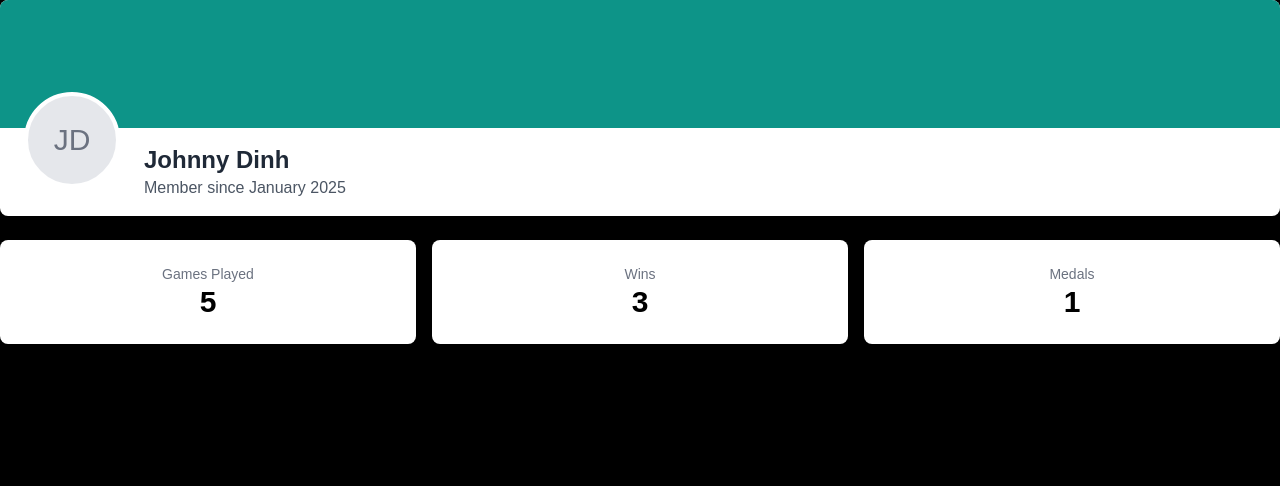
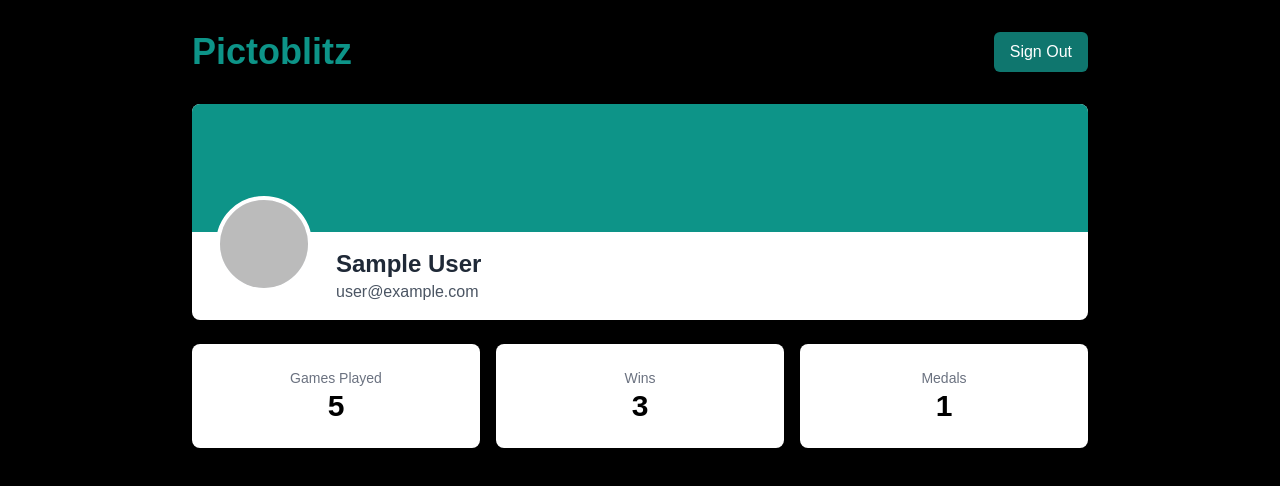
Before and after one commit to ZhuoqunWei/pictoblitz3, a Next.js app in the folder pictoblitz/: page /profile in a window 1280 px wide. Shown: the top 486 px of the page. Built offline with nearby package versions, Linux system fonts and the light colour scheme; no server answers; sample sign-in values are in the browser's storage.

Commit message:
Add Firebase authentication with Google sign-in

```diff
--- a/pictoblitz/src/app/page.js
+++ b/pictoblitz/src/app/page.js
@@ -1,41 +1,38 @@
+"use client";
+
 import Image from "next/image";
 import Link from 'next/link'
 
-import { signInWithPopup } from "firebase/auth";
-// import { auth, googleProvider } from "@/lib/firebase";
+import { signInWithPopup, GoogleAuthProvider } from "firebase/auth";
+import { auth, googleProvider } from "@/lib/firebase";
+import { useState } from "react";
+import { useRouter } from "next/navigation";
 
 export default function Home() {
 
-  const handleSignIn = () => {
-    const provider = new GoogleAuthProvider();
+  const [user, setUser] = useState(null);
+  const router = useRouter();
 
-    signInWithPopup(auth, provider)
-    .then((result) => {
-      // This gives you a Google Access Token. You can use it to access the Google API.
-      const credential = GoogleAuthProvider.credentialFromResult(result);
-      const token = credential.accessToken;
-      // The signed-in user info.
+  const handleSignIn = async () => {
+    try {
+      const result = await signInWithPopup(auth, googleProvider);
+
+      // Get the user info
       const user = result.user;
-      console.log("token:", token)
-      console.log(user)
+      console.log("User signed in:", user);
+
+      // Store the auth token
       localStorage.setItem("authToken", user.accessToken);
-      toast.success("Succesfully logged in!")
 
+      // Set user state
+      setUser(user);
 
-      // IdP data available using getAdditionalUserInfo(result)
-      // ...
-    }).catch((error) => {
-      // Handle Errors here.
-      const errorCode = error.code;
-      const errorMessage = error.message;
-      // The email of the user's account used.
-      const email = error.customData.email;
-      // The AuthCredential type that was used.
-      const credential = GoogleAuthProvider.credentialFromError(error);
-
-
-      // ...
-    });
+      // Redirect to profile page
+      router.push('/profile');
+    } catch (error) {
+      console.error("Error signing in:", error);
+      alert("Failed to sign in: " + error.message);
+    }
   }
 
   return (
@@ -46,6 +43,7 @@ export default function Home() {
           <div className="absolute top-10 right-5 justify-center">
             <div className="flex flex-row gap-10">
               <button
+                  onClick={handleSignIn}
                   className="flex items-center justify-center gap-2 bg-teal-700 text-white font-medium py-2 px-4 rounded-md border border-gray-300 hover:shadow-md transition-all hover:scale-105">
                   <svg
                     xmlns="http://www.w3.org/2000/svg"
--- a/pictoblitz/src/app/profile/page.js
+++ b/pictoblitz/src/app/profile/page.js
@@ -1,43 +1,98 @@
 "use client";
 
-import { useEffect, useRef, useState } from "react";
+import { useEffect, useState } from "react";
+import { auth } from "@/lib/firebase";
+import { onAuthStateChanged, signOut } from "firebase/auth";
+import { useRouter } from "next/navigation";
+import Link from "next/link";
 
-export default function Home() {
+export default function Profile() {
+  const [user, setUser] = useState(null);
+  const [loading, setLoading] = useState(true);
+  const router = useRouter();
 
+  useEffect(() => {
+    const unsubscribe = onAuthStateChanged(auth, (currentUser) => {
+      setUser(currentUser);
+      setLoading(false);
+
+      if (!currentUser) {
+        // Redirect to home if not logged in
+        router.push('/');
+      }
+    });
+
+    // Cleanup subscription on unmount
+    return () => unsubscribe();
+  }, [router]);
+
+  const handleSignOut = async () => {
+    try {
+      await signOut(auth);
+      localStorage.removeItem("authToken");
+      router.push('/');
+    } catch (error) {
+      console.error("Error signing out:", error);
+    }
+  };
+
+  if (loading) {
+    return <div className="h-screen flex items-center justify-center bg-black text-white">Loading...</div>;
+  }
 
   return (
     <>
-    <div className="h-[100vh] w-[100vw] bg-black">
-        <div class="bg-white rounded-lg shadow-md overflow-hidden mb-6">
-            <div class="bg-teal-600 h-32"></div>
-            <div class="px-6 py-4 flex items-center">
-                <div class="relative -mt-16">
-                    <div class="h-24 w-24 rounded-full border-4 border-white bg-gray-200 flex items-center justify-center">
-                        <span class="text-3xl text-gray-500">JD</span>
+    <div className="min-h-screen w-full bg-black p-8">
+      <div className="max-w-4xl mx-auto">
+        <div className="flex justify-between items-center mb-8">
+          <Link href="/">
+            <h1 className="text-teal-600 text-4xl font-bold">Pictoblitz</h1>
+          </Link>
+          <button
+            onClick={handleSignOut}
+            className="bg-teal-700 text-white font-medium py-2 px-4 rounded-md hover:bg-teal-800 transition-all"
+          >
+            Sign Out
+          </button>
+        </div>
+
+        <div className="bg-white rounded-lg shadow-md overflow-hidden mb-6">
+            <div className="bg-teal-600 h-32"></div>
+            <div className="px-6 py-4 flex items-center">
+                <div className="relative -mt-16">
+                    <div className="h-24 w-24 rounded-full border-4 border-white bg-gray-200 flex items-center justify-center">
+                        {user?.photoURL ? (
+                          <img src={user.photoURL} alt="Profile" className="h-full w-full rounded-full object-cover" />
+                        ) : (
+                          <span className="text-3xl text-gray-500">
+                            {user?.displayName?.charAt(0) || user?.email?.charAt(0) || "U"}
+                          </span>
+                        )}
                     </div>
                 </div>
-                <div class="ml-6">
-                    <h1 class="text-2xl font-bold text-gray-800">Johnny Dinh</h1>
-                    <p class="text-gray-600">Member since January 2025</p>
+                <div className="ml-6">
+                    <h1 className="text-2xl font-bold text-gray-800">{user?.displayName || "User"}</h1>
+                    <p className="text-gray-600">{user?.email}</p>
                 </div>
             </div>
         </div>
-        <div class="grid grid-cols-3 gap-4 mb-6">
-            <div class="bg-white rounded-lg shadow p-6 text-center">
-                <h3 class="text-gray-500 text-sm font-medium">Games Played</h3>
-                <p class="text-3xl font-bold text-black">5</p>
+
+        <div className="grid grid-cols-3 gap-4 mb-6">
+            <div className="bg-white rounded-lg shadow p-6 text-center">
+                <h3 className="text-gray-500 text-sm font-medium">Games Played</h3>
+                <p className="text-3xl font-bold text-black">5</p>
             </div>
-            <div class="bg-white rounded-lg shadow p-6 text-center">
-                <h3 class="text-gray-500 text-sm font-medium">Wins</h3>
-                <p class="text-3xl font-bold text-black">3</p>
+            <div className="bg-white rounded-lg shadow p-6 text-center">
+                <h3 className="text-gray-500 text-sm font-medium">Wins</h3>
+                <p className="text-3xl font-bold text-black">3</p>
             </div>
-            <div class="bg-white rounded-lg shadow p-6 text-center">
-                <h3 class="text-gray-500 text-sm font-medium">Medals</h3>
-                <p class="text-3xl font-bold text-black">1</p>
+            <div className="bg-white rounded-lg shadow p-6 text-center">
+                <h3 className="text-gray-500 text-sm font-medium">Medals</h3>
+                <p className="text-3xl font-bold text-black">1</p>
             </div>
         </div>
+      </div>
     </div>
-
     </>
   );
 }
--- /dev/null
+++ b/pictoblitz/src/lib/firebase.js
@@ -0,0 +1,30 @@
+// Import the Firebase SDK components
+import { initializeApp } from "firebase/app";
+import { getAuth, GoogleAuthProvider } from "firebase/auth";
+import { getFirestore } from "firebase/firestore";
+import { getStorage } from "firebase/storage";
+
+// Your web app's Firebase configuration
+// Replace these with your actual Firebase project config
+const firebaseConfig = {
+  apiKey: process.env.NEXT_PUBLIC_FIREBASE_API_KEY,
+  authDomain: process.env.NEXT_PUBLIC_FIREBASE_AUTH_DOMAIN,
+  projectId: process.env.NEXT_PUBLIC_FIREBASE_PROJECT_ID,
+  storageBucket: process.env.NEXT_PUBLIC_FIREBASE_STORAGE_BUCKET,
+  messagingSenderId: process.env.NEXT_PUBLIC_FIREBASE_MESSAGING_SENDER_ID,
+  appId: process.env.NEXT_PUBLIC_FIREBASE_APP_ID,
+};
+
+// Initialize Firebase
+const app = initializeApp(firebaseConfig);
+
+// Initialize Firebase services
+const auth = getAuth(app);
+const db = getFirestore(app);
+const storage = getStorage(app);
+
+// Create providers
+const googleProvider = new GoogleAuthProvider();
+
+// Export services and providers
+export { auth, db, storage, googleProvider };
```
